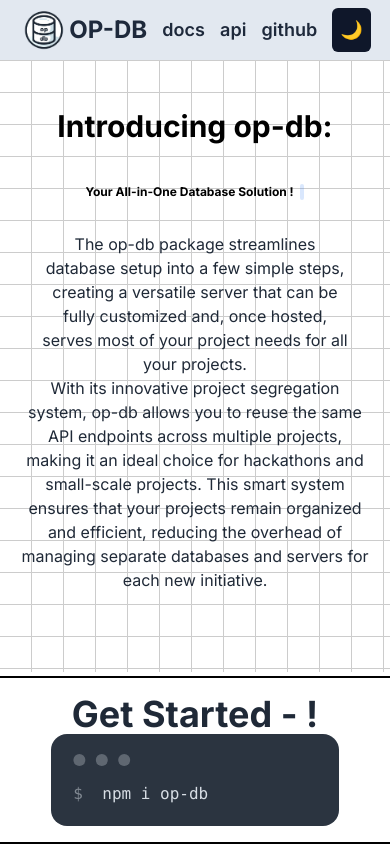
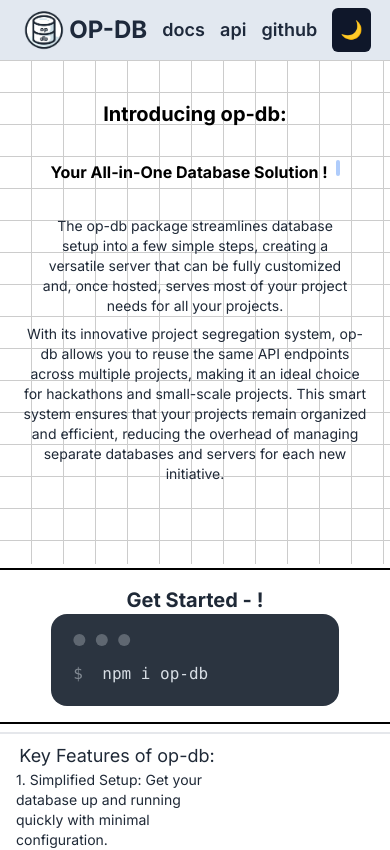
Before and after one commit to shing1Sks/op-db_docs, a Next.js app: page / in a window 390 px wide. Shown: the top 850 px of the page. Built offline with nearby package versions, Linux system fonts and the light colour scheme.

Commit message:
minor ui tweaks at homepage for mobile view

```diff
--- a/components/HomeSec.jsx
+++ b/components/HomeSec.jsx
@@ -158,16 +158,16 @@ function HomeSec() {
   return (
     <>
       <div className="flex flex-col items-center justify-center mt-[60px] w-full dark:bg-grid-white/[0.2] bg-grid-black/[0.2] pt-8 pb-20">
-        <p className="text-center text-3xl text-black font-bold dark:text-white my-4">
+        <p className="text-center text-xl sm:text-3xl text-black font-bold dark:text-white my-2 sm:my-4">
           Introducing op-db:
         </p>
         <TypewriterEffectSmooth words={words} />
-        <p className="w-[80%] text-gray-800 dark:text-gray-200">
+        <p className="w-[80%] text-gray-800 text-sm sm:text-xl dark:text-gray-200">
           The op-db package streamlines database setup into a few simple steps,
           creating a versatile server that can be fully customized and, once
           hosted, serves most of your project needs for all your projects.
         </p>
-        <p className="w-[90%] text-gray-800 dark:text-gray-200">
+        <p className="w-[90%] pt-2 text-gray-800 text-sm sm:text-xl dark:text-gray-200">
           With its innovative project segregation system, op-db allows you to
           reuse the same API endpoints across multiple projects, making it an
           ideal choice for hackathons and small-scale projects. This smart
@@ -177,7 +177,7 @@ function HomeSec() {
         </p>
       </div>
       <div className="flex flex-col sm:flex-row items-center justify-evenly text-left py-4 border-t-2 border-t-black my-1 border-b-2 border-b-black dark:border-t-white dark:border-b-white">
-        <div className="text-4xl text-gray-800 font-bold dark:text-white">
+        <div className="text-xl sm:text-4xl text-gray-800 font-bold dark:text-white">
           Get Started - !{" "}
         </div>
         <div className="mockup-code">
@@ -188,10 +188,10 @@ function HomeSec() {
       </div>
       <div className="flex flex-row text-left border-t-2 border-b-2 my-2 border-gray-200 dark:bg-slate-700">
         <div className="w-[60%] px-4 py-2">
-          <p className="text-center text-xl text-gray-800 dark:text-gray-200">
+          <p className="text-center text-lg sm:text-xl text-gray-800 dark:text-gray-200">
             Key Features of op-db:
           </p>
-          <ol className="text-gray-800 dark:text-gray-50">
+          <ol className="text-gray-800 text-sm sm:text-xl dark:text-gray-50">
             <li>
               1. Simplified Setup: Get your database up and running quickly with
               minimal configuration.
@@ -233,10 +233,10 @@ function HomeSec() {
         </div>
       </div>
       <div className="mt-[60px] w-full dark:bg-grid-white/[0.2] bg-grid-black/[0.2] py-3 mb-4 border-b-2 border-gray-300 border-t-2">
-        <p className="text-3xl text-center text-gray-700 dark:text-white font-bold">
+        <p className="text-xl sm:text-3xl text-center text-gray-700 dark:text-white font-bold">
           How iT works ? -- Overveiw !
         </p>
-        <p className="text-gray-600 dark:text-gray-200 text-lg text-justify px-4">
+        <p className="text-gray-600 dark:text-gray-200 text-sm sm:text-lg text-justify px-4">
           op-db is a simplified, pre-written backend code designed with general
           purposes in mind. The design allows it to be used for multiple
           projects with just one-time configuration and deployment. It achieves
@@ -245,7 +245,7 @@ function HomeSec() {
           needs. Once set up, you can read the documentation and understand the
           APIs, allowing you to easily focus on the frontend part.
         </p>
-        <p className="text-gray-600 dark:text-gray-200 text-lg text-justify px-4">
+        <p className="text-gray-600 dark:text-gray-200 text-sm sm:text-lg text-justify px-4">
           This code is written with multiple purposes in mind. It can be used to
           create generic apps that require simple login/logout functionalities
           as well as complex apps that involve extensive user data management.
--- a/components/ui/typewriter-effect.jsx
+++ b/components/ui/typewriter-effect.jsx
@@ -65,7 +65,7 @@ export const TypewriterEffect = ({
   return (
     <div
       className={cn(
-        "text-base sm:text-xl md:text-2xl lg:text-3xl font-bold text-center",
+        "text-2xl sm:text-3xl font-bold text-center",
         className
       )}
     >
@@ -142,7 +142,7 @@ export const TypewriterEffectSmooth = ({
         }}
       >
         <div
-          className="text-xs sm:text-base md:text-xl lg:text:2xl xl:text-3xl font-bold"
+          className="text:2xl sm:text-3xl font-bold"
           style={{
             whiteSpace: "nowrap",
           }}
```
